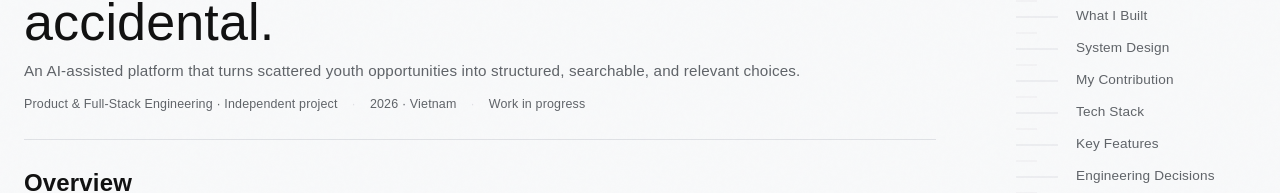
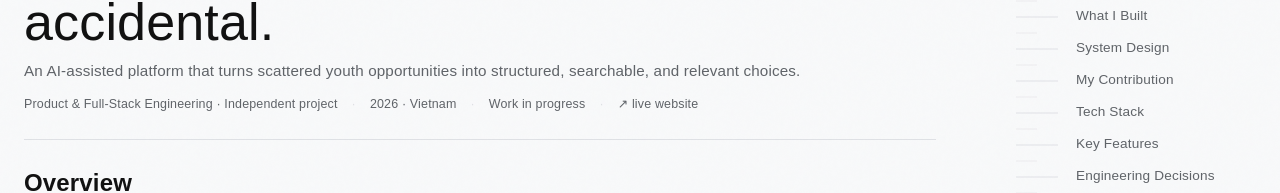
Before and after one commit to lighthouse16/portfolio, a Next.js app: page /projects/applynk in a window 1280 px wide. Shown: the part 238-431 px from the top of the page. Built offline with nearby package versions, Linux system fonts and the light colour scheme; a web font is replaced by a local one.

Commit message:
docs: add live website link to AppLynk case study header

```diff
--- a/src/app/projects/applynk/page.tsx
+++ b/src/app/projects/applynk/page.tsx
@@ -55,6 +55,10 @@ export default function AppLynkCaseStudy() {
               <span>Product &amp; Full-Stack Engineering · Independent project</span>
               <span className={styles.metaDot}>·</span><span>2026 · Vietnam</span>
               <span className={styles.metaDot}>·</span><span>Work in progress</span>
+              <span className={styles.metaDot}>·</span>
+              <a href="https://applynk.haidangtrih.me/en" target="_blank" rel="noreferrer" className={styles.metaLink}>
+                ↗ live website
+              </a>
             </div>
           </header>
 
```
